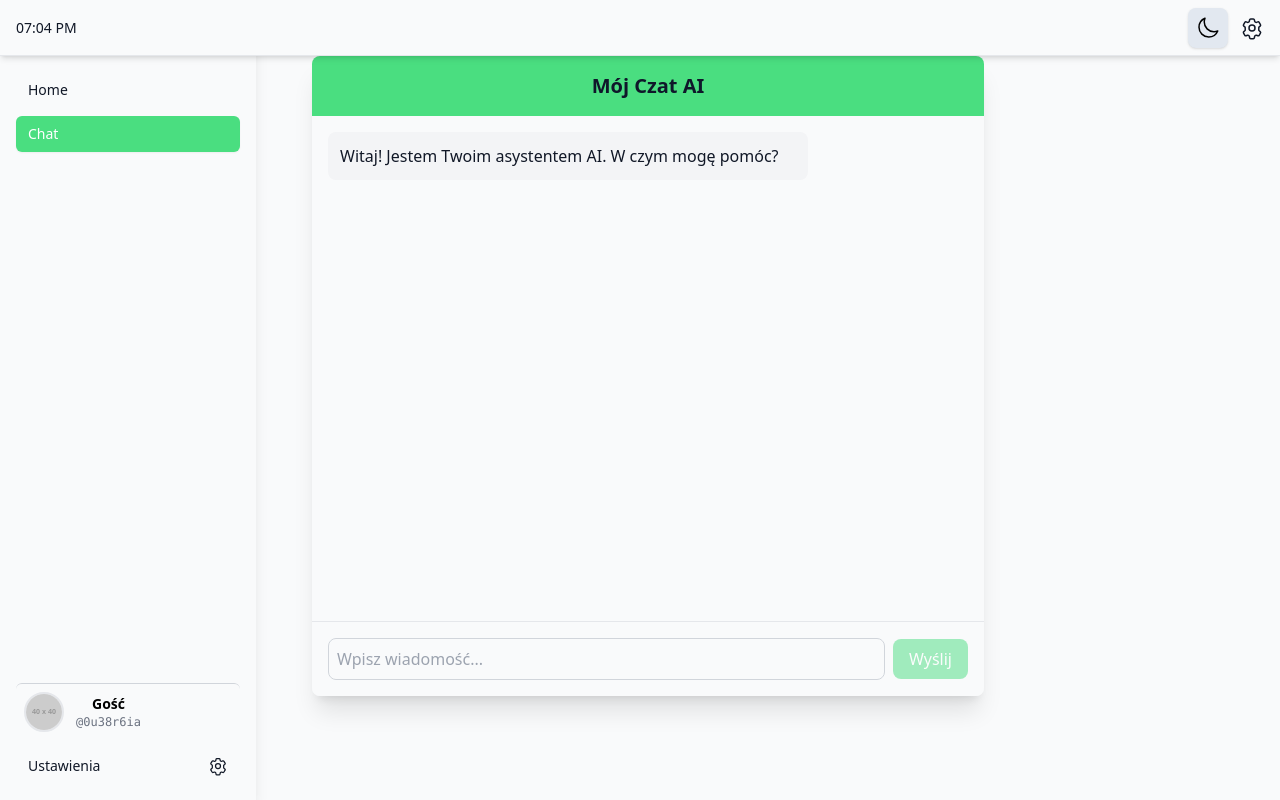
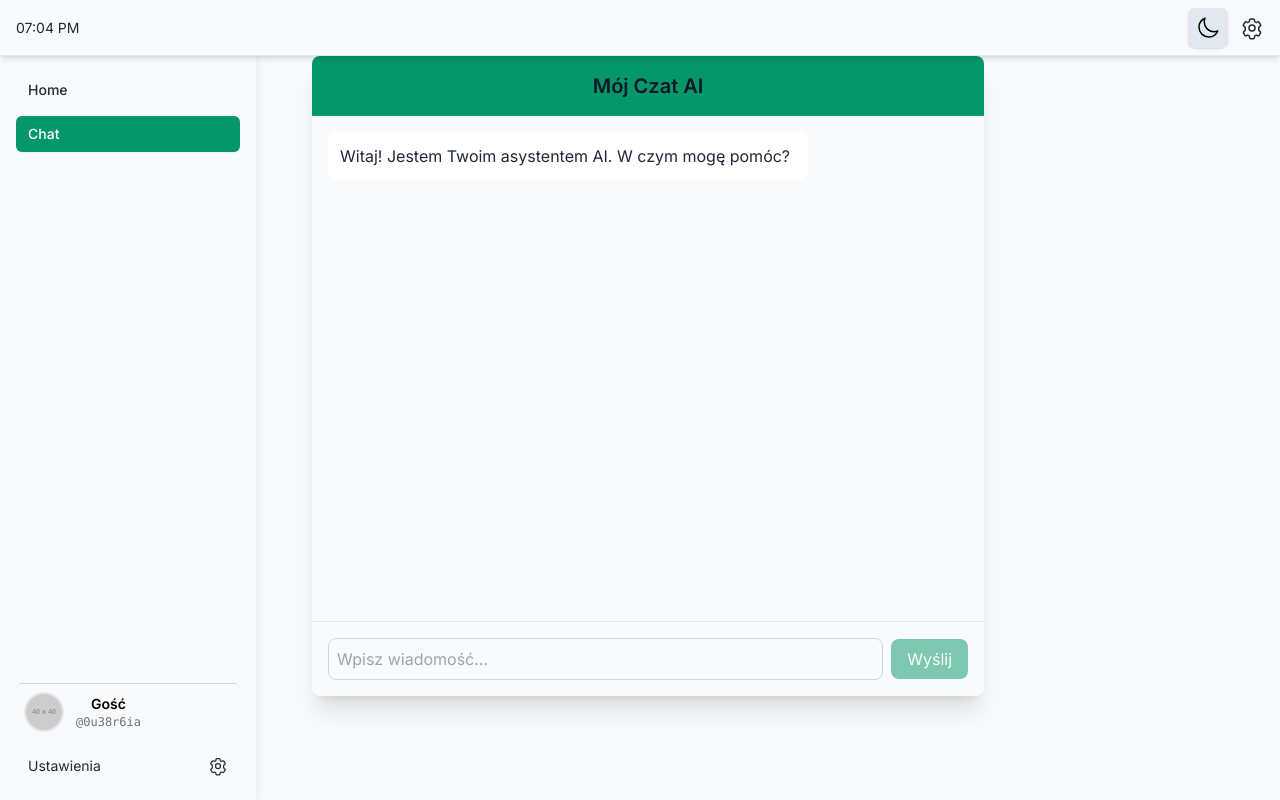
Before and after one commit to KaroleQ13Pl/Website, a React (Vite) app in the folder cryptogpt/: page / in a window 1280 px wide. Built offline with nearby package versions, Linux system fonts and the light colour scheme.

Commit message:
feat: update font settings and refine color definitions in Tailwind configuration

```diff
--- a/cryptogpt/index.html
+++ b/cryptogpt/index.html
@@ -1,6 +1,12 @@
 <!DOCTYPE html>
 <html lang="en">
   <head>
+    <link rel="preconnect" href="https://fonts.googleapis.com" />
+    <link rel="preconnect" href="https://fonts.gstatic.com" crossorigin />
+    <link
+      href="https://fonts.googleapis.com/css2?family=Inter:wght@300;400;500;600;700;800&display=swap"
+      rel="stylesheet"
+    />
     <meta charset="UTF-8" />
     <link rel="icon" type="image/svg+xml" href="/vite.svg" />
     <meta name="viewport" content="width=device-width, initial-scale=1.0" />
--- a/cryptogpt/tailwind.config.js
+++ b/cryptogpt/tailwind.config.js
@@ -4,28 +4,33 @@
   content: ["./index.html", "./src/**/*.{js,ts,jsx,tsx}"],
   theme: {
     extend: {
+      fontFamily: {
+        sans: ["Inter", "sans-serif"], // Ustawia Inter jako domyślny font bezszeryfowy
+      },
       colors: {
         light: {
-          background: "#f9fafb",
-          surface: "#f3f4f6",
-          text: "#111827",
-          heading: "#0f172a",
-          primary: "#4ade80",
-          secondary: "#facc15",
-          accent: "#06b6d4",
-          border: "#e5e7eb",
-          muted: "#9ca3af",
+          // Na razie zostawiamy, później dostosujemy
+          background: "#f9fafb", // Jasny szary
+          surface: "#ffffff", // Biały
+          text: "#1f2937", // Ciemnoszary (prawie czarny)
+          heading: "#111827", // Bardzo ciemnoszary
+          primary: "#059669", // Ciemniejsza, nasycona zieleń
+          secondary: "#f59e0b", // Bursztynowy/Złoty
+          accent: "#ca8a04", // Ciemniejsze złoto
+          border: "#e5e7eb", // Jasnoszary
+          muted: "#6b7280", // Szary
         },
         dark: {
-          background: "#181818",
-          surface: "#474747",
-          text: "#f4f1de",
-          heading: "#ebe9e9",
-          primary: "#147b49",
-          secondary: "#488946",
-          accent: "#ffbf00",
-          border: "3b3b3b",
-          muted: "#9ca3af",
+          background: "#111827", // Bardzo ciemny niebiesko-szary (można zmienić na bardziej zielony grafit np. #1A202C lub #182828)
+          surface: "#1f2937", // Ciemny niebiesko-szary (lub np. #2D3748, #223838)
+          text: "#d1d5db", // Jasnoszary
+          heading: "#f3f4f6", // Bardzo jasnoszary (prawie biały)
+          primary: "#047857", // Głęboka, ciemna zieleń (Twoja preferencja)
+          secondary: "#065f46", // Jeszcze ciemniejsza zieleń lub stonowane złoto np. #b45309
+          accent: "#f59e0b", // Bursztynowy/Złoty (dla głównych akcentów)
+          // Można też rozważyć bardziej metaliczne złoto np. #D4AF37 lub #BF8B2E
+          border: "#374151", // Ciemnoszary
+          muted: "#6b7280", // Szary (ten sam co w light, dla spójności, lub nieco jaśniejszy)
         },
       },
     },
```
